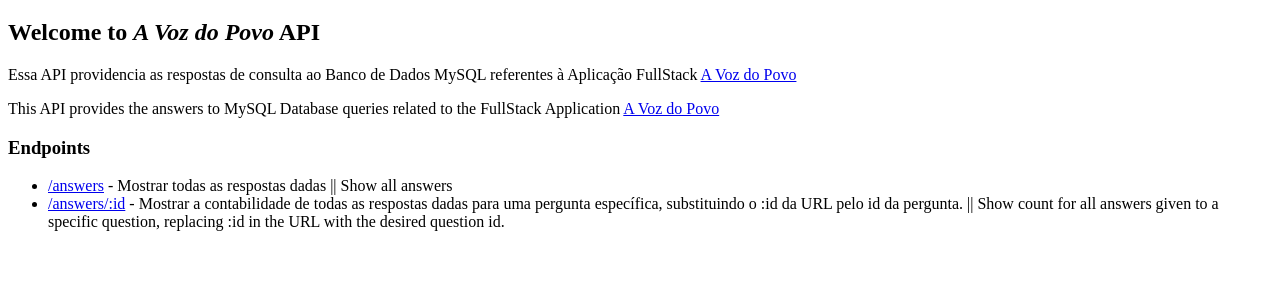
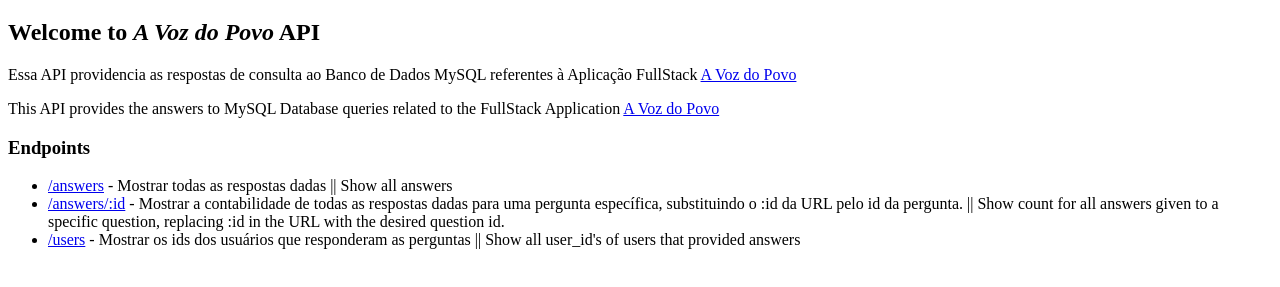
Before and after one commit to marcos-panontin/a_voz_do_povo-backend, a website: page src/APIDocs/index.html in a window 1280 px wide. Shown: the part 61-348 px from the top of the page. Drawn offline with Linux system fonts and the light colour scheme.

Commit message:
docs: improves documentation for starter page of api

```diff
--- a/src/APIDocs/index.html
+++ b/src/APIDocs/index.html
@@ -12,6 +12,7 @@
         <ul>
         <li><a href="/answers" target="_blank">/answers</a> - Mostrar todas as respostas dadas ||  Show all answers</li>
         <li><a href="/answers/:id" target="_blank">/answers/:id</a> - Mostrar a contabilidade de todas as respostas dadas para uma pergunta específica, substituindo o <bold>:id</bold> da URL pelo id da pergunta. || Show count for all answers given to a specific question, replacing <bold>:id</bold> in the URL with the desired question id.</li>
+        <li><a href="/users" target="_blank">/users</a> - Mostrar os ids dos usuários que responderam as perguntas ||  Show all user_id's of users that provided answers</li>
     </ul>
 </body>
 </html>
```
